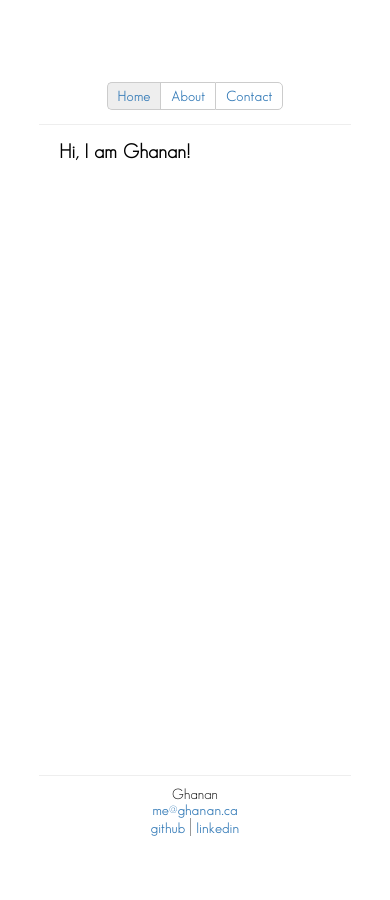
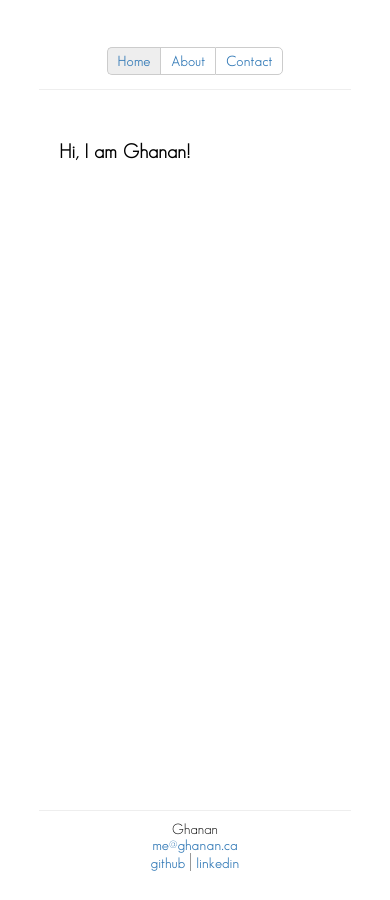
Before and after one commit to ghananigans/ghanan94.github.io, a Jekyll site: the page built from index.md, in a window 390 px wide. Built offline with Jekyll 4.4.1, drawn with Linux system fonts in a browser that asks for light colours.

Commit message:
Mobile view header/footer hieght adjustment

```diff
--- a/assets/stylesheets/_main/_header-footer.scss
+++ b/assets/stylesheets/_main/_header-footer.scss
@@ -123,6 +123,11 @@ ul.social {
 
 
 @media screen and (max-width: 767px) {
+  .site-header-wrapper,
+  .site-footer-wrapper {
+    height: 90px;
+  }
+
   .header-content {
     .header-brand {
       float: initial;
```
